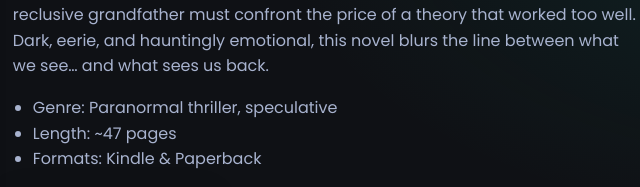
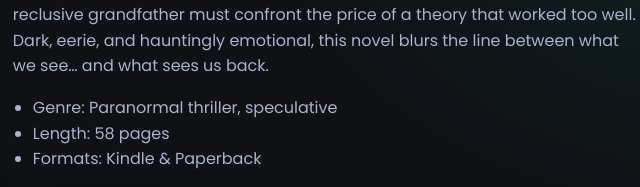
Before and after one commit to Arya25program/arwrites, a plain HTML site: page index.html in a window 1280 px wide. Shown: the part 875-1062 px from the top of the page, 590-1230 px from the left. Drawn offline with Linux system fonts and the light colour scheme.

Commit message:
mirrors dont lie page count edit

```diff
--- a/index.html
+++ b/index.html
@@ -76,7 +76,7 @@
           </p>
           <ul class="book__bullets">
             <li>Genre: Paranormal thriller, speculative</li>
-            <li>Length: ~47 pages</li>
+            <li>Length: 58 pages</li>
             <li>Formats: Kindle & Paperback</li>
           </ul>
           <div class="cta-row">
```
